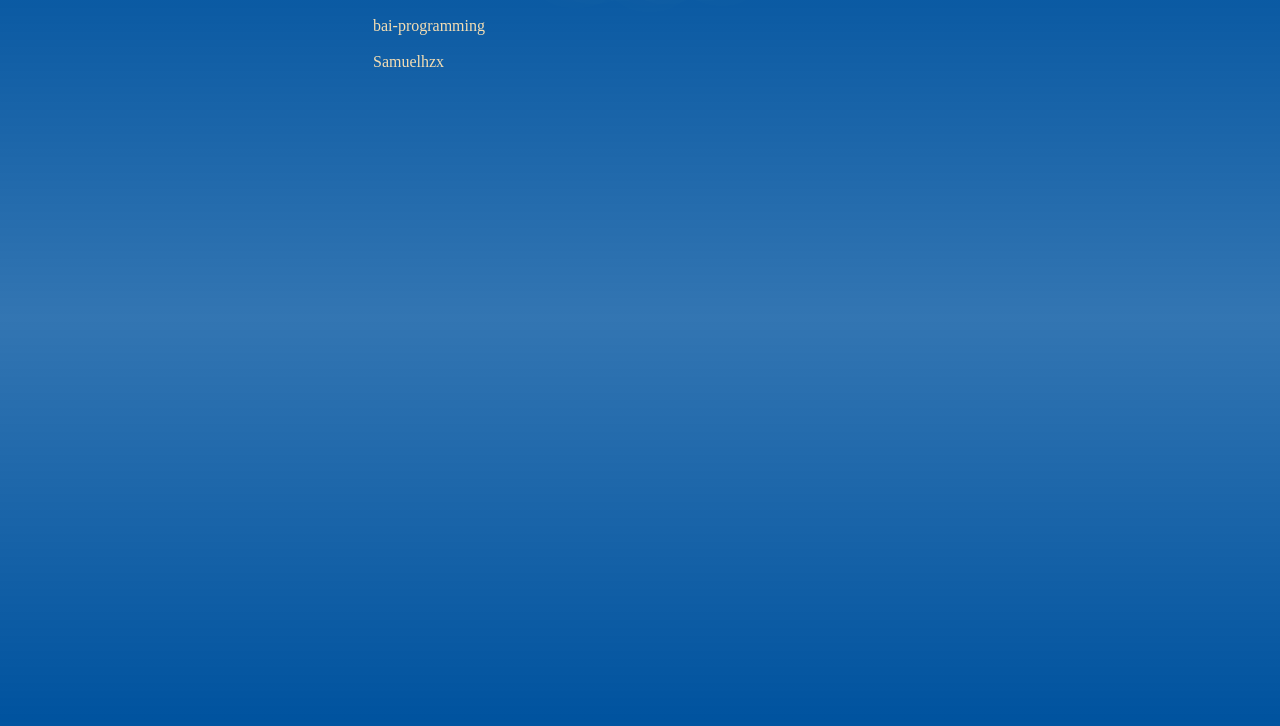
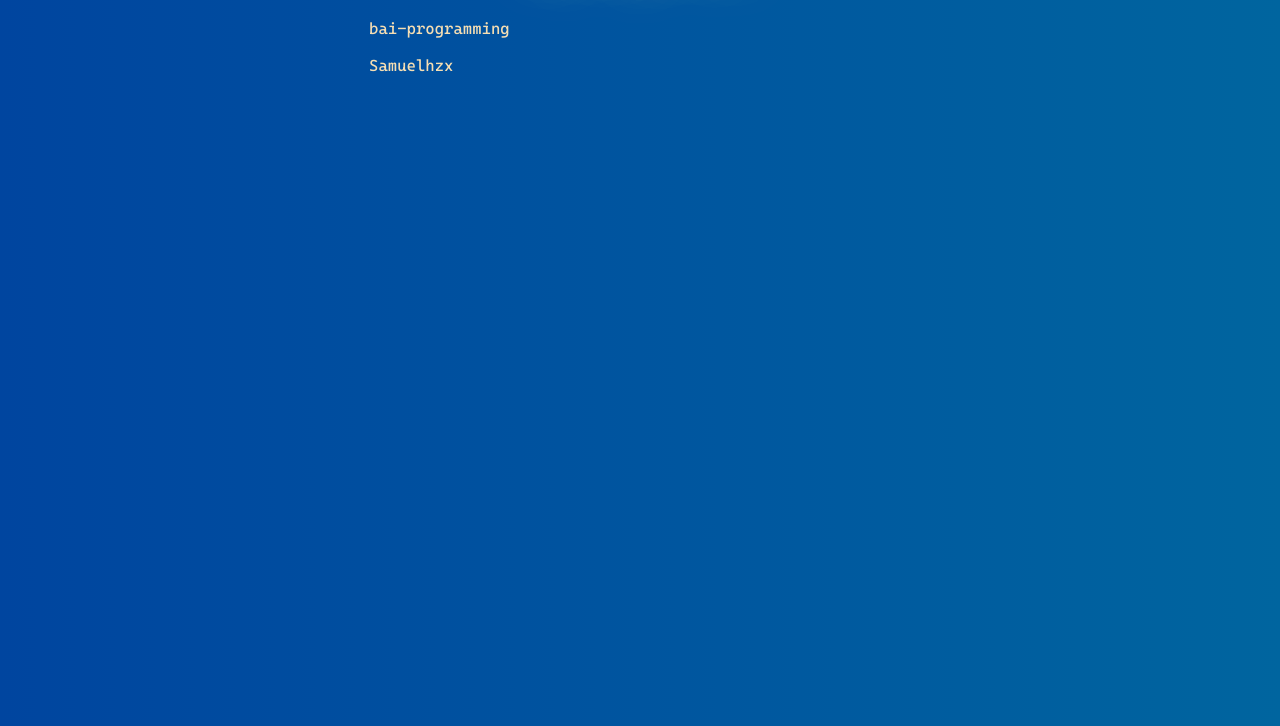
Before and after one commit to Bytergarten/Bytergarten.github.io, a plain HTML site: page index.html in a window 1280 px wide. Shown: the part 82-808 px from the top of the page. Drawn offline with Linux system fonts and the light colour scheme; a web font is replaced by a local one.

Commit message:
Beautify index.html

```diff
--- a/assets/css/style.css
+++ b/assets/css/style.css
@@ -1,7 +1,7 @@
 /*Fonts*/
 @font-face {
 	font-family: 'Cascadia Code';
-	src: url('fonts/CascadiaCode.ttf');
+	src: url('../../fonts/CascadiaCode.ttf');
 }
 
 
@@ -9,20 +9,21 @@
 
 
 /*Tags*/
- * {
+* {
 	font-family: "Cascadia Code";
 	color: antiquewhite;
 
 }
 
 body {
-	background: linear-gradient(to bottom, rgba(0, 83, 159, 1), rgba(0, 83, 159, 0.8), rgba(0, 83, 159, 1));
+	background: linear-gradient(90deg, #00459f, #00659f);
 	overflow-x: hidden;
 	overflow-y: auto;
 }
 
-body, html {
-	width: 100%;
+body,
+html {
+	/*width: 100%;*/
 	height: 100%;
 }
 
@@ -53,46 +54,53 @@ li {
 	text-align: center;
 	margin: 0 auto;
 }
-.left_mid { margin-left: 25%; }
-.right_mid { margin-right: 25%; }
+
+.left_mid {
+	margin-left: 25%;
+}
+
+.right_mid {
+	margin-right: 25%;
+}
 
 .shine {
 	padding: 10px;
 	display: table;
-	text-shadow: 0 0 30px wheat,0 0 50px wheat;
-	transition: 0.8s;
+	text-shadow: 0 0 30px wheat, 0 0 50px wheat;
+	transition: 0.7s;
 }
-.shine:hover { text-shadow: 0 0 5px wheat,0 0 10px wheat; }
+
+.shine:hover {
+	text-shadow: 0 0 0px wheat, 0 0 0px wheat;
+}
 
 .hover-a {
 	padding: 5px;
 	border-radius: 5px;
-	transition: 1.2s;
+	transition:border-radius 0.8s, color 0.5s, background 0.8s;
 	color: wheat;
 }
+
 .hover-a:hover {
 	border-radius: 20px 0px 20px 0px;
-	color: gray;
+	color: #1e1e1e;
 	background: rgba(255, 255, 255, 0.4);
 }
 
-.pointer:hover { cursor: pointer; }
-
-
-/*pseudo-elements*/
-::-webkit-scrollbar {
-	width: 20px;
-	height: 1px;
+.pointer:hover {
+	cursor: pointer;
 }
 
-::-webkit-scrollbar-thumb, ::-webkit-scrollbar-track {
-	box-shadow: inset 0 0 8px gray;
+::-webkit-scrollbar {
+	width: 10px;
 }
 
 ::-webkit-scrollbar-thumb {
-	background: linear-gradient(to bottom, wheat, white);
+	border-radius: 5px;
+	/*-webkit-box-shadow: inset 0 0 5px gray;*/
+	background: linear-gradient(to bottom, #ff9500, #ff8500);
 }
 
-::-webkit-scrollbar-track {
-	background: black;
+::-webkit-scrollbar-track{
+	background: rgb(0, 83, 159, 0.5);
 }
```
